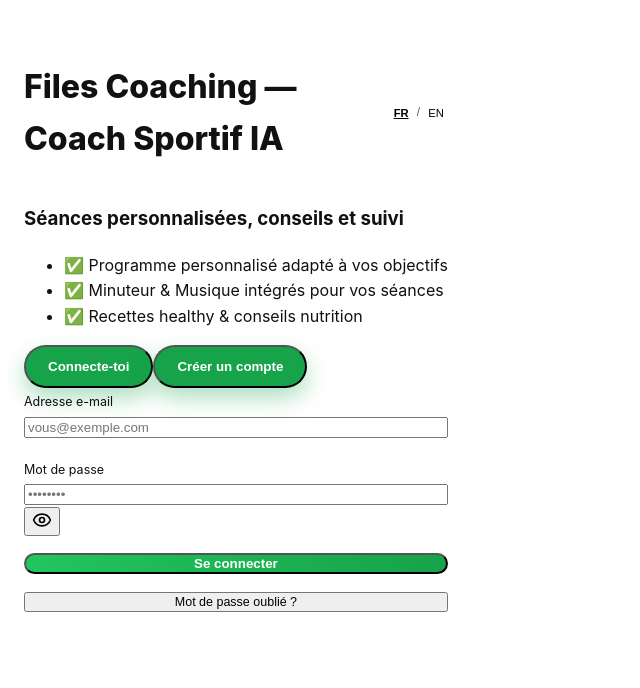
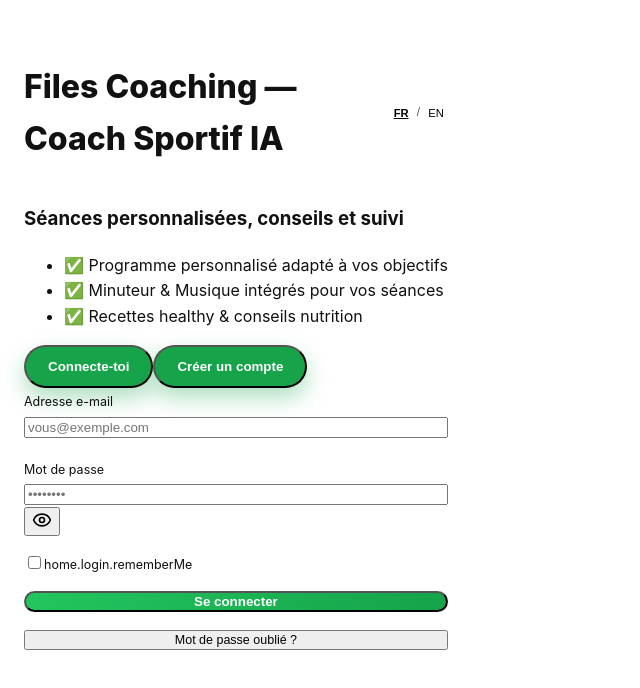
Before and after one commit to lebasquelyza/appli-files, a Next.js app in the folder apps/web/: page / in a window 1280 px wide. Both pictures are taken after a click on the button "Connecte-toi". Shown: the top 688 px of the page, without its empty margins (0-640 px from the left). Built offline with nearby package versions, Linux system fonts and the light colour scheme; no server answers.

Commit message:
Update page.tsx

```diff
--- a/apps/web/app/page.tsx
+++ b/apps/web/app/page.tsx
@@ -22,6 +22,18 @@ function setAppEmailCookie(val: string) {
       .filter(Boolean)
       .join("; ");
   } catch {}
+}
+
+// --- helper pour lire le cookie côté client ---
+function getAppEmailFromCookie(): string | null {
+  if (typeof document === "undefined") return null;
+  try {
+    const match = document.cookie.match(/(?:^|;\s*)app_email=([^;]+)/);
+    if (!match || !match[1]) return null;
+    return decodeURIComponent(match[1]);
+  } catch {
+    return null;
+  }
 }
 
 // --- helper pour notifier le backend d'un login / signup ---
@@ -49,6 +61,8 @@ export default function HomePage() {
   // Auth (login)
   const [email, setEmail] = useState("");
   const [password, setPassword] = useState("");
+  const [rememberMe, setRememberMe] = useState(false);
+
   // Auth (signup)
   const [emailSu, setEmailSu] = useState("");
   const [passwordSu, setPasswordSu] = useState("");
@@ -68,6 +82,18 @@ export default function HomePage() {
       }
     }, 300);
     return () => clearTimeout(tmo);
+  }, []);
+
+  // Pré-remplir l'email depuis le cookie si présent
+  useEffect(() => {
+    const cookieEmail = getAppEmailFromCookie();
+    if (cookieEmail) {
+      const normalized = cookieEmail.trim().toLowerCase();
+      if (normalized) {
+        setEmail(normalized);
+        setRememberMe(true);
+      }
+    }
   }, []);
 
   // (facultatif) si déjà connecté, synchronise le cookie au mount
@@ -169,7 +195,12 @@ export default function HomePage() {
       } = await supabase.auth.getUser();
       const sessionEmail = (user?.email || emailTrim).trim().toLowerCase();
       if (sessionEmail) {
-        setAppEmailCookie(sessionEmail);
+        if (rememberMe) {
+          setAppEmailCookie(sessionEmail);
+        } else {
+          // on "vide" le cookie pour ne plus se souvenir de l'email
+          setAppEmailCookie("");
+        }
         // 🔔 NOTIF LOGIN
         await notifyAuthEvent("login", sessionEmail);
       }
@@ -446,6 +477,20 @@ export default function HomePage() {
                 </div>
               </div>
 
+              {/* Se souvenir de moi */}
+              <div className="flex items-center">
+                <label className="inline-flex items-center gap-2 text-sm text-gray-700">
+                  <input
+                    type="checkbox"
+                    className="rounded border-gray-300"
+                    checked={rememberMe}
+                    onChange={(e) => setRememberMe(e.target.checked)}
+                    disabled={!inputsReady}
+                  />
+                  <span>{t("home.login.rememberMe")}</span>
+                </label>
+              </div>
+
               <button
                 type="submit"
                 className={pillClass + " w-full"}
```
